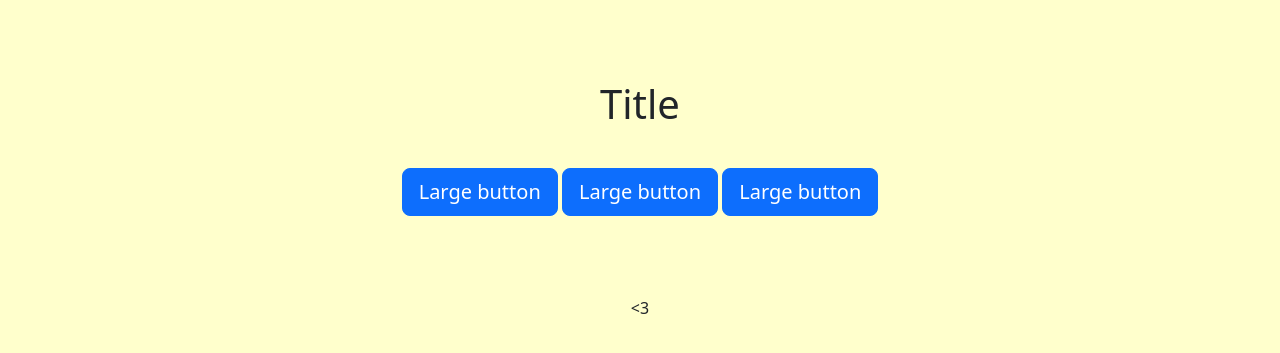
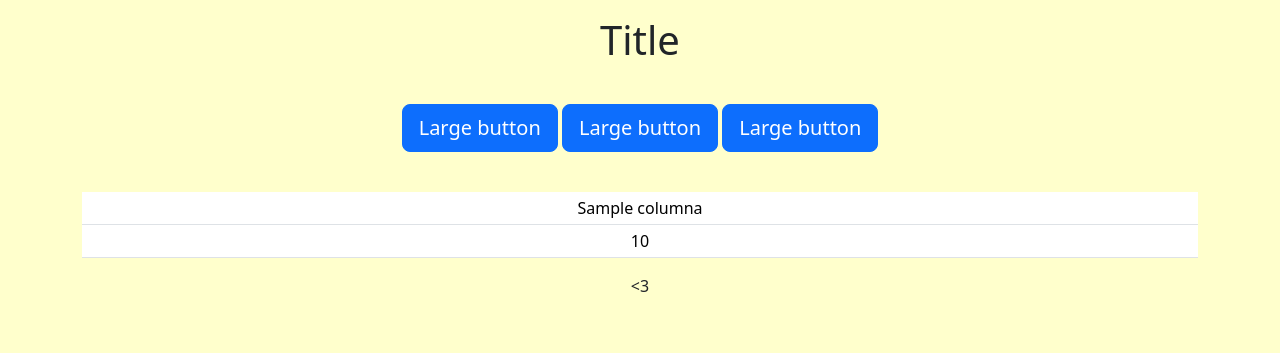
Before and after one commit to gabriel-g4/medialunas, a Flask app: template templates/index.html in a window 1280 px wide. Shown: the top 353 px of the page. Run offline with Flask 3, Linux system fonts and the light colour scheme; the template is opened without the code that fills it: most values are stand-ins (such as "Sample title", 1, 10 or a date in 2020).

Commit message:
feat: html table and styles

```diff
--- a/app.py
+++ b/app.py
@@ -3,17 +3,19 @@ import sqlite3
 
 app = Flask(__name__)
 database = "medialunas.db"
-
-# with sqlite3.connect(database) as connection:
-#     connection.execute("INSERT INTO medialunas (dia, mes, anio, cantidad, tipo)\
-#                         VALUES (?, ?, ?, ?, ?)", (13, 6, 2024, 12, "practica"))
-
-# with sqlite3.connect(database) as connection:
-#     connection.execute(".schema")
+COLUMNAS_MEDIALUNAS = ["id", "cantidad", "tiempo_descanso", "tiempo_coccion", "costo_c_una"\
+                       , "cantidad_vendida", "precio_c_una", "ganancia", "tipo", "masa_madre"\
+                        , "fecha"]
 
 @app.route('/')
 def index():
-    return render_template("index.html")
+    with sqlite3.connect(database) as connection:
+        cursor = connection.cursor()
+        cursor.execute("SELECT * FROM medialunas")
+        data = cursor.fetchall()
+    print(data)
+    return render_template("index.html", medialunas=data\
+                           , columnas_medialunas=COLUMNAS_MEDIALUNAS)
 
 if __name__ == "__main__":
     app.run()
--- a/static/styles.css
+++ b/static/styles.css
@@ -11,7 +11,7 @@ body
     width: 100%;
 }
 
-main
+h1
 {
-    margin:10vh;
+    margin-top: 1rem !important;
 }
--- a/templates/index.html
+++ b/templates/index.html
@@ -1,13 +1,38 @@
 {% extends "layout.html" %}
 
 {% block title %}
+    Titulo
 {% endblock %}
 
 {% block main %}
-    <h1> Title </h1>
+    <h1 class="title"> Title </h1>
     <div class="btn-container">
         <button type="button" class="btn btn-primary btn-lg">Large button</button>
         <button type="button" class="btn btn-primary btn-lg">Large button</button>
         <button type="button" class="btn btn-primary btn-lg">Large button</button>
     </div>
+    <div class="container table-responsive-sm">
+        <table class="table table-sm">
+            <thead>
+                <tr>
+                    {% for columna in columnas_medialunas %}
+                    <td>
+                        {{ columna }}
+                    </td>
+                    {% endfor %}
+                </tr>
+            </thead>
+            <tbody>
+                {% for medialuna in medialunas %}
+                <tr>
+                    {% for valor in medialuna %}
+                    <td>
+                        {{ valor }}
+                    </td>
+                    {% endfor %}
+                </tr>
+                {% endfor %}
+            </tbody>
+        </table>
+    </div>
 {% endblock %}
```
Also changed, not shown: medialunas.db.
